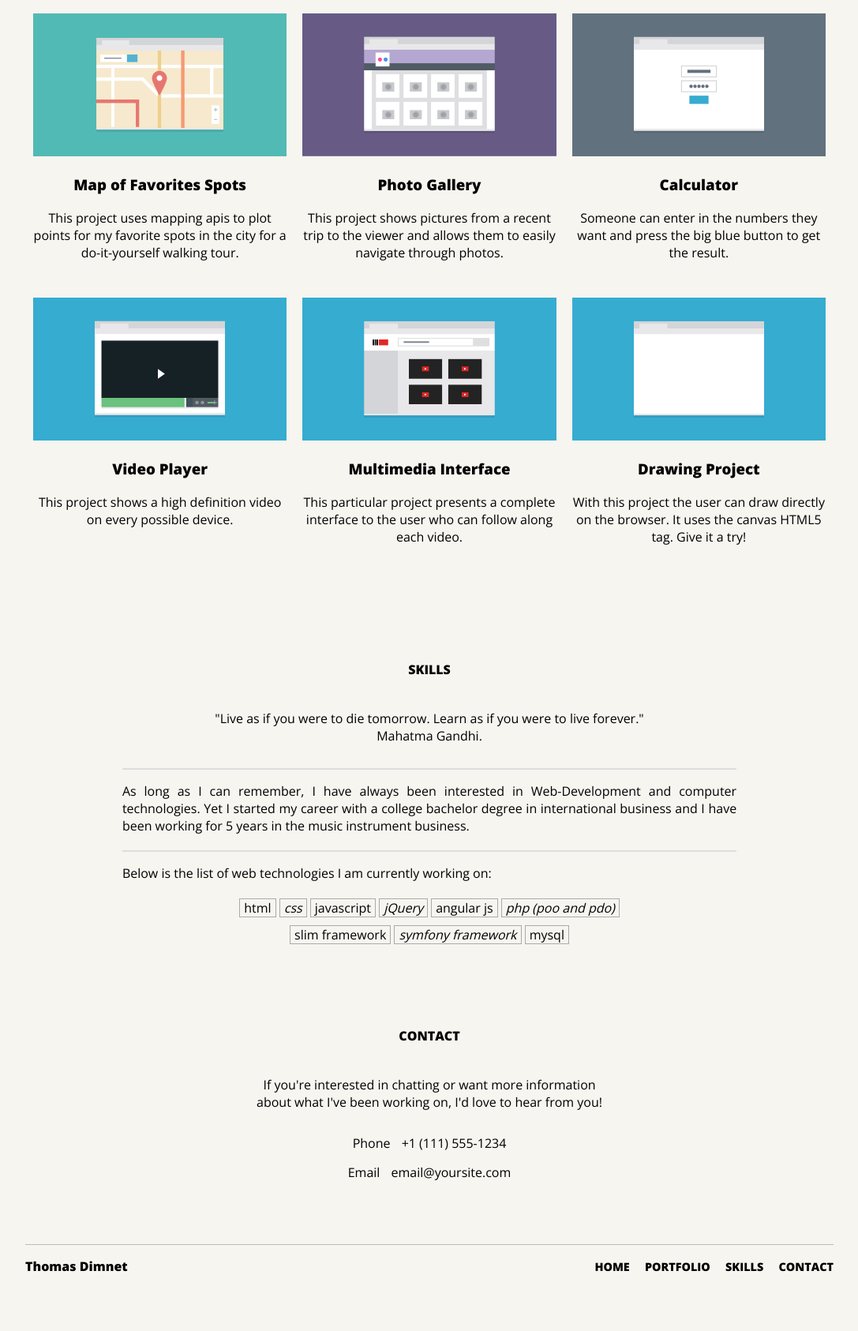
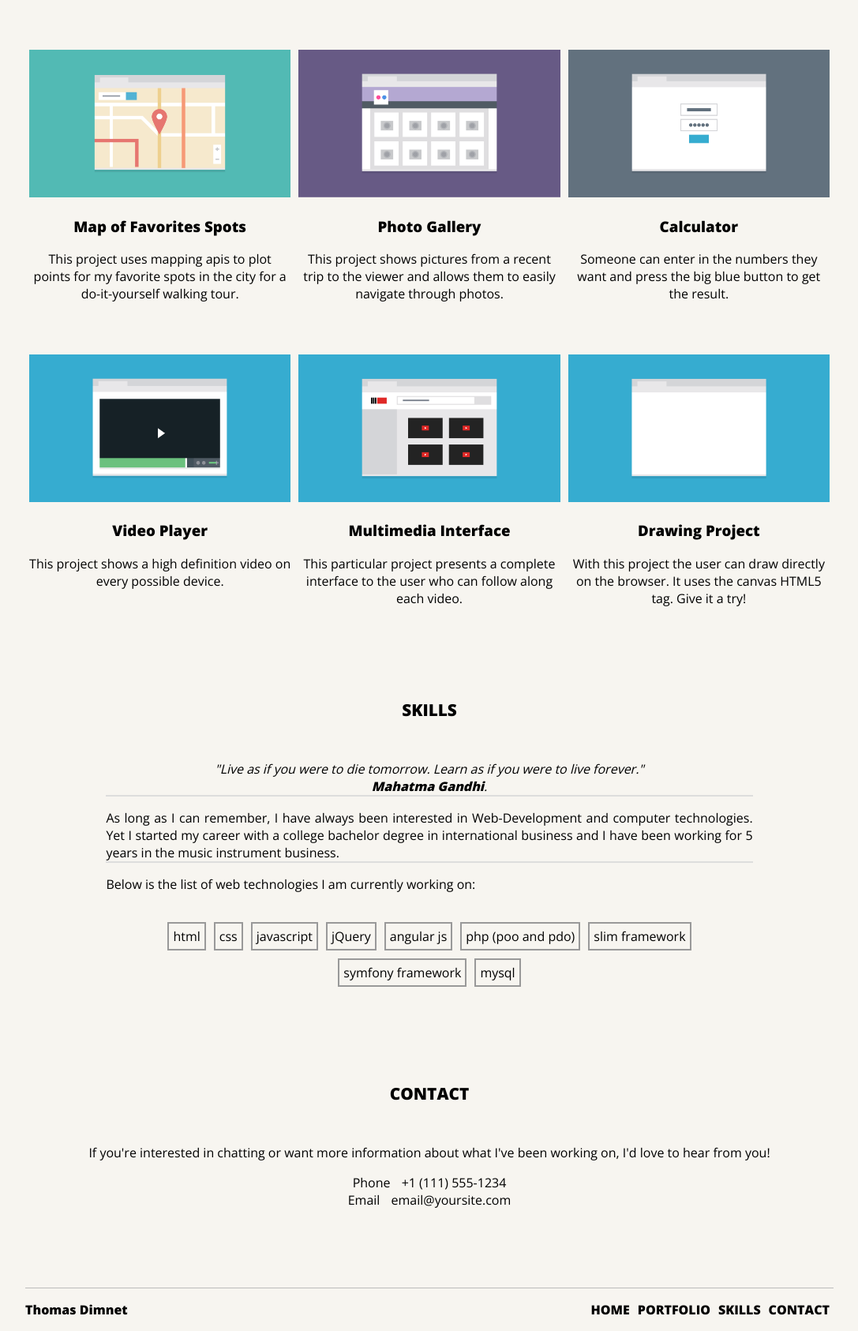
Before and after one commit to tdimnet/CSS-to-Sass, a plain HTML site: page index.html in a window 1280 px wide. Shown: the part 877-2563 px from the top of the page at 79% size, without its empty margins (96-1183 px from the left). Before the commit the page ends 2522 px from the top, so only its background shows below. Drawn offline with nearby package versions, Linux system fonts and the light colour scheme.

Commit message:
Add flexbox css' properties to the project especially the portfolio.

```diff
--- /dev/null
+++ b/css/responsive-desktop.css
@@ -0,0 +1,61 @@
+/* START: DESKTOP DEVICES */
+@media (min-width: 1024px) {
+
+  /************************
+      HEADER & MAIN NAVIGATION
+  ************************/
+
+  .page-header {
+    display: flex;
+    justify-content: space-between;
+  }
+
+
+  .main-nav {
+    align-self: center;
+  }
+
+  .main-nav ul,
+  .main-nav li {
+    margin: 0;
+  }
+
+
+  /************************
+      STUDENT PRESENTATION
+  ************************/
+
+
+
+
+  /************************
+      STUDENT PORTFOLIO
+  ************************/
+
+  #portfolio {
+    margin-bottom: 0;
+  }
+
+  .student-projects {
+    flex-basis: 33.3333%;
+  }
+
+  .student-projects:hover {
+    transition: .30s;
+    background: #aaa;
+    color: #fff;
+  }
+
+
+
+  /************************
+      STUDENT SKILLS
+  ************************/
+
+
+  /************************
+      STUDENT CONTACT PAGE
+  ************************/
+
+}
+/* END: DESKTOP DEVICES */
--- /dev/null
+++ b/css/responsive-tablet.css
@@ -0,0 +1,103 @@
+/************************
+    MEDIA QUERIES
+************************/
+
+/* START: TABLET DEVICES */
+@media (min-width: 768px) {
+
+  /************************
+      HEADER & MAIN NAVIGATION
+  ************************/
+  #hamburger-img {
+    display: none;
+  }
+
+  .main-nav ul {
+    display: inline-flex !important;
+  }
+
+  .main-nav li {
+    background: initial;
+    padding: 0px 5px;
+  }
+
+
+
+  /************************
+      STUDENT PRESENTATION
+  ************************/
+
+  .student-presentation img {
+    float: left;
+    max-width: 40%;
+  }
+
+  .student-presentation p {
+    float: right;
+    max-width: 60%;
+    padding: 0px 5px;
+  }
+
+
+
+  /************************
+      STUDENT PORTFOLIO
+  ************************/
+  #projects {
+    display: flex;
+    flex-direction: row;
+    flex-wrap: wrap;
+  }
+
+  .student-projects {
+    flex-basis: 50%;
+    padding: 0px 5px;
+  }
+
+
+
+  /************************
+      STUDENT SKILLS
+  ************************/
+
+  .student-skills {
+    padding: 0 10%;
+  }
+
+  .skills-quote {
+    border-bottom: 2px solid #ddd;
+  }
+
+  .student-skills p:nth-child(3) {
+    border-bottom: 2px solid #ddd;
+  }
+
+
+
+  /************************
+      STUDENT CONTACT PAGE
+  ************************/
+
+
+  /************************
+      FOOTER
+  ************************/
+
+  .to-top a {
+    display: none;
+  }
+
+  .footer-nav-items {
+    padding: 0px 5px;
+  }
+
+
+  .footer-nav-items a {
+    display: initial;
+  }
+
+  .footer-nav-items a:hover {
+    color: #777;
+  }
+}
+/* END: TABLET DEVICES */
--- a/css/responsive.css
+++ /dev/null
@@ -1,273 +0,0 @@
-/************************
-    MEDIA QUERIES
-************************/
-
-/* START: TABLET DEVICES */
-@media (min-width: 768px) {
-
-  /************************
-      HEADER & MAIN NAVIGATION
-  ************************/
-
-  .page-header {
-    padding: 30px 0 60px;
-  }
-
-  #hamburger-img {
-    display: none;
-  }
-
-  .main-nav ul {
-    display: block !important;
-  }
-
-  .main-nav li {
-    background: inherit;
-    padding-top: 0;
-    padding-bottom: 0;
-    display: inline-block;
-  }
-
-  .main-nav li:nth-child(2) {
-    margin-left: 30px;
-    margin-right: 30px;
-  }
-
-  .main-nav li:nth-child(3) {
-    margin-right: 30px;
-  }
-
-  .main-nav a {
-    font-size: 0.9em;
-    display: initial;
-  }
-
-
-
-  /************************
-      STUDENT PRESENTATION
-  ************************/
-
-  .student-presentation img {
-    width: 40%;
-    float: right;
-  }
-
-  .student-presentation p {
-    width: 60%;
-    float: left;
-    text-align: justify;
-    padding-right: 20px;
-  }
-
-
-
-  /************************
-      STUDENT PORTFOLIO
-  ************************/
-
-  .student-projects {
-    width: 50%;
-    float: left;
-    padding-left: 10px;
-    padding-right: 10px;
-    margin-bottom: 30px;
-  }
-
-  /* Fixed alignment issues when the window increases */
-  .student-projects:nth-child(4n) {
-    clear: left;
-  }
-
-  /* If you don't understand, have a look on line 129 */
-  .student-projects:last-child {
-    margin-bottom: 30px;
-  }
-
-
-
-  /************************
-      STUDENT SKILLS
-  ************************/
-
-  .student-skills {
-    padding-left: 100px;
-    padding-right: 100px;
-  }
-
-  .skills-quote {
-    padding-bottom: 15px;
-    border-bottom: 2px solid #ddd;
-  }
-
-  .student-skills p:nth-child(3) {
-    padding-bottom: 10px;
-    border-bottom: 2px solid #ddd;
-  }
-
-  .technical-skills {
-    padding-left: 12%;
-    padding-right: 12%;
-  }
-
-
-
-  /************************
-      STUDENT CONTACT PAGE
-  ************************/
-
-  .student-contact-page p {
-    text-align: center;
-    padding-left: 100px;
-    padding-right: 100px;
-  }
-
-  .contact-student-items li:first-child {
-    margin-top: 30px;
-  }
-
-  .contact-student-items li:last-child {
-    margin-top: 15px;
-  }
-
-
-
-  /************************
-      FOOTER
-  ************************/
-
-  .footer-nav {
-    text-align: right;
-  }
-
-  .footer-nav li:first-child {
-    position: absolute;
-    left: 0;
-  }
-
-  .to-top a {
-    display: none;
-  }
-
-  .footer-nav-items {
-    margin-left: 15px;
-  }
-
-  .footer-nav-items a {
-    display: initial;
-    font-size: 0.9em;
-  }
-
-  .footer-nav-items a:hover {
-    color: #777;
-  }
-}
-/* END: TABLET DEVICES */
-
-
-
-/* START: DESKTOP DEVICES */
-@media (min-width: 1024px) {
-
-  /************************
-      HEADER & MAIN NAVIGATION
-  ************************/
-
-  .page-header {
-    text-align: right;
-    position: relative;
-  }
-
-  .page-header h1, .main-nav {
-    display: inline-block;
-  }
-
-  .page-header h1 {
-    position: absolute;
-    left: 0;
-  }
-
-  .main-nav ul, .main-nav li {
-    margin-top: 0;
-    margin-bottom: 0;
-  }
-
-
-
-  /************************
-      STUDENT PRESENTATION
-  ************************/
-
-  .student-presentation p {
-    padding-right: 40px;
-  }
-
-
-
-  /************************
-      STUDENT PORTFOLIO
-  ************************/
-
-  .student-projects {
-    width: 33.3333%;
-  }
-
-  .student-projects:hover {
-    transition: .30s;
-    background: #aaa;
-    color: #fff;
-  }
-
-  /*
-    WARNING:
-      The order below realy matters!
-      If you change it, you will have some alignment issues!
-  */
-
-  .student-projects:nth-child(4n) {
-    clear: none;
-  }
-
-  .student-projects:nth-child(5n) {
-    clear: left;
-  }
-
-  .student-projects:nth-child(8n) {
-    clear: left;
-  }
-
-  .student-projects:nth-child(10n) {
-    clear: none;
-  }
-
-
-
-  /************************
-      STUDENT SKILLS
-  ************************/
-
-  .student-skills {
-    padding-left: 12%;
-    padding-right: 12%;
-  }
-
-  .skills-quote {
-    padding-bottom: 30px;
-  }
-
-  .student-skills p:nth-child(3) {
-    padding-bottom: 20px;
-  }
-
-
-
-  /************************
-      STUDENT CONTACT PAGE
-  ************************/
-
-  .student-contact-page p {
-    padding-left: 28%;
-    padding-right: 28%;
-  }
-}
-/* END: DESKTOP DEVICES */
--- a/css/styles.css
+++ b/css/styles.css
@@ -15,6 +15,21 @@ body {
   width: 90%;
   max-width: 1024px;
   margin: 0 auto;
+}
+
+section {
+  margin-bottom: 100px;
+  text-align: center;
+}
+
+article {
+  margin-top: 50px;
+}
+
+h2 {
+  text-transform: uppercase;
+  margin-bottom: 50px;
+  font-size: 1.3em;
 }
 
 img {
@@ -44,9 +59,11 @@ li {
 .page-header {
   padding: 15px 0 30px;
   text-align: center;
+  border-bottom: 1px solid grey;
+  margin-bottom: 50px;
 }
 
-/* Remove the margin top and bottom applied by default */
+
 .page-header h1 {
   font-size: 1.4em;
   margin-top: 0;
@@ -100,6 +117,10 @@ li {
   font-weight: 300;
 }
 
+.student-presentation img {
+  max-width: 80%;
+}
+
 .student-presentation p a {
   color: #000;
   font-weight: 400;
@@ -116,24 +137,11 @@ li {
 ************************/
 
 .student-portfolio {
-  margin-top: 100px;
-  margin-bottom: 100px;
   text-align: center;
 }
 
-.student-portfolio h2 {
-  text-transform: uppercase;
-  margin-bottom: 50px;
+.student-projects {
   font-size: 1em;
-}
-
-.student-projects {
-  margin-bottom: 60px;
-  font-size: 1em;
-}
-
-.student-projects:last-child {
-  margin-bottom: 0;
 }
 
 
@@ -142,24 +150,14 @@ li {
     STUDENT SKILLS
 ************************/
 
-.student-skills {
-  margin-bottom: 100px;
-}
-
-.student-skills h2 {
-  text-align: center;
-  text-transform: uppercase;
-  font-size: 1em;
-  margin-bottom: 40px;
-}
-
 .skills-quote {
   text-align: center;
   font-weight: 300;
+  font-style: italic;
 }
 
 .skills-quote span {
-  font-weight: 400;
+  font-weight: bold;
 }
 
 .student-skills p:nth-child(3),
@@ -170,23 +168,15 @@ li {
 .technical-skills {
   padding-left: 0;
   text-align: center;
+  display: inline-flex;
+  flex-wrap: wrap;
+  justify-content: center;
 }
 
 .technical-skills li {
-  border: 1px solid #aaa;
-  display: inline-block;
-  margin-top: 5px;
-  margin-bottom: 5px;
-  padding-left: 5px;
-  padding-right: 5px;
-}
-
-.technical-skills li:nth-child(even) {
-  font-style: italic;
-}
-
-.technical-skills li:nth-child(odd) {
-  font-weight: 300;
+  border: 2px solid #999;
+  padding: 5px;
+  margin: 5px;
 }
 
 
@@ -200,11 +190,6 @@ li {
   font-weight: 300;
 }
 
-.student-contact-page h2 {
-  text-transform: uppercase;
-  font-size: 1em;
-  margin-bottom: 40px;
-}
 
 .contact-student-items {
   padding-left: 0;
@@ -216,6 +201,10 @@ li {
   font-weight: 400;
 }
 
+.contact-student-items a:hover {
+  text-decoration: underline;
+}
+
 
 
 /************************
@@ -224,23 +213,17 @@ li {
 
 footer {
   border-top: 1px solid #bbb;
-  margin-top: 80px;
-  margin-bottom: 30px;
 }
 
 .footer-nav ul {
   padding-left: 0;
-  position: relative;
-}
-
-.footer-nav li {
-  display: inline-block;
+  display: flex;
+  justify-content: space-around;
   font-weight: bold;
 }
 
-.footer-nav li:nth-child(2) {
-  position: absolute;
-  right: 0;
+.footer-nav li:first-child {
+  margin-right: auto;
 }
 
 .footer-nav a {
--- a/index.html
+++ b/index.html
@@ -7,7 +7,8 @@
     <link rel="stylesheet" href="css/normalize.css">
     <link href="https://fonts.googleapis.com/css?family=Open+Sans:300,400,800" rel="stylesheet">
     <link rel="stylesheet" href="css/styles.css">
-    <link rel="stylesheet" href="css/responsive.css">
+    <link rel="stylesheet" href="css/responsive-tablet.css">
+    <link rel="stylesheet" href="css/responsive-desktop.css">
   </head>
   <body>
 
@@ -45,80 +46,83 @@
 
 
       <!-- START: Student Portfolio -->
-      <section class="student-portfolio clearfix">
+      <section class="student-portfolio">
         <h2 id="portfolio">Portfolio</h2>
 
-        <section class="student-projects">
+        <div id="projects">
+          <article class="student-projects">
             <img src="img/portfolio-1.png" alt="Image of the marketing page project">
             <h3>Marketing Page</h3>
             <p>
               This project shows the front page of a marketing website meant for a specific business I am interested in.
             </p>
-        </section>
+          </article>
 
-        <section class="student-projects">
+          <article class="student-projects">
             <img src="img/portfolio-2.png" alt="Image of the search page project">
             <h3>Search Page</h3>
             <p>
               This project searches through a specific database to find information that the user is trying to look up.
             </p>
-        </section>
+          </article>
 
-        <section class="student-projects">
+          <article class="student-projects">
             <img src="img/portfolio-3.png" alt="Image of the travel app project">
             <h3>Travel App</h3>
             <p>
               This project compares travel times based on different transportation methods and tells you the best one.
             </p>
-        </section>
+          </article>
 
-        <section class="student-projects">
+          <article class="student-projects">
             <img src="img/portfolio-6.png" alt="Image of the map of favorite spots project">
             <h3>Map of Favorites Spots</h3>
             <p>
               This project uses mapping apis to plot points for my favorite spots in the city for a do-it-yourself walking tour.
             </p>
-        </section>
+          </article>
 
-        <section class="student-projects">
+          <article class="student-projects">
             <img src="img/portfolio-5.png" alt="Image of the photo gallery project">
             <h3>Photo Gallery</h3>
             <p>
               This project shows pictures from a recent trip to the viewer and allows them to easily navigate through photos.
             </p>
-        </section>
+          </article>
 
-        <section class="student-projects">
+          <article class="student-projects">
             <img src="img/portfolio-4.png" alt="Image of the calculator project">
             <h3>Calculator</h3>
             <p>
               Someone can enter in the numbers they want and press the big blue button to get the result.
             </p>
-        </section>
+          </article>
 
-        <section class="student-projects">
+          <article class="student-projects">
             <img src="img/portfolio-7.png" alt="Image of the video player project">
             <h3>Video Player</h3>
             <p>
               This project shows a high definition video on every possible device.
             </p>
-        </section>
+          </article>
 
-        <section class="student-projects">
+          <article class="student-projects">
             <img src="img/portfolio-8.png" alt="Image of the multimedia interface project">
             <h3>Multimedia Interface</h3>
             <p>
               This particular project presents a complete interface to the user who can follow along each video.
             </p>
-        </section>
+          </article>
 
-        <section class="student-projects">
+          <article class="student-projects">
             <img src="img/portfolio-15.png" alt="Image of the drawing project">
             <h3>Drawing Project</h3>
             <p>
               With this project the user can draw directly on the browser. It uses the canvas HTML5 tag. Give it a try!
             </p>
-        </section>
+          </article>
+        </div>
+        <!-- END: Projects -->
       </section>
       <!-- END: Student Portfolio -->
 
```
Lines whose indentation alone changed are shown as unchanged.
